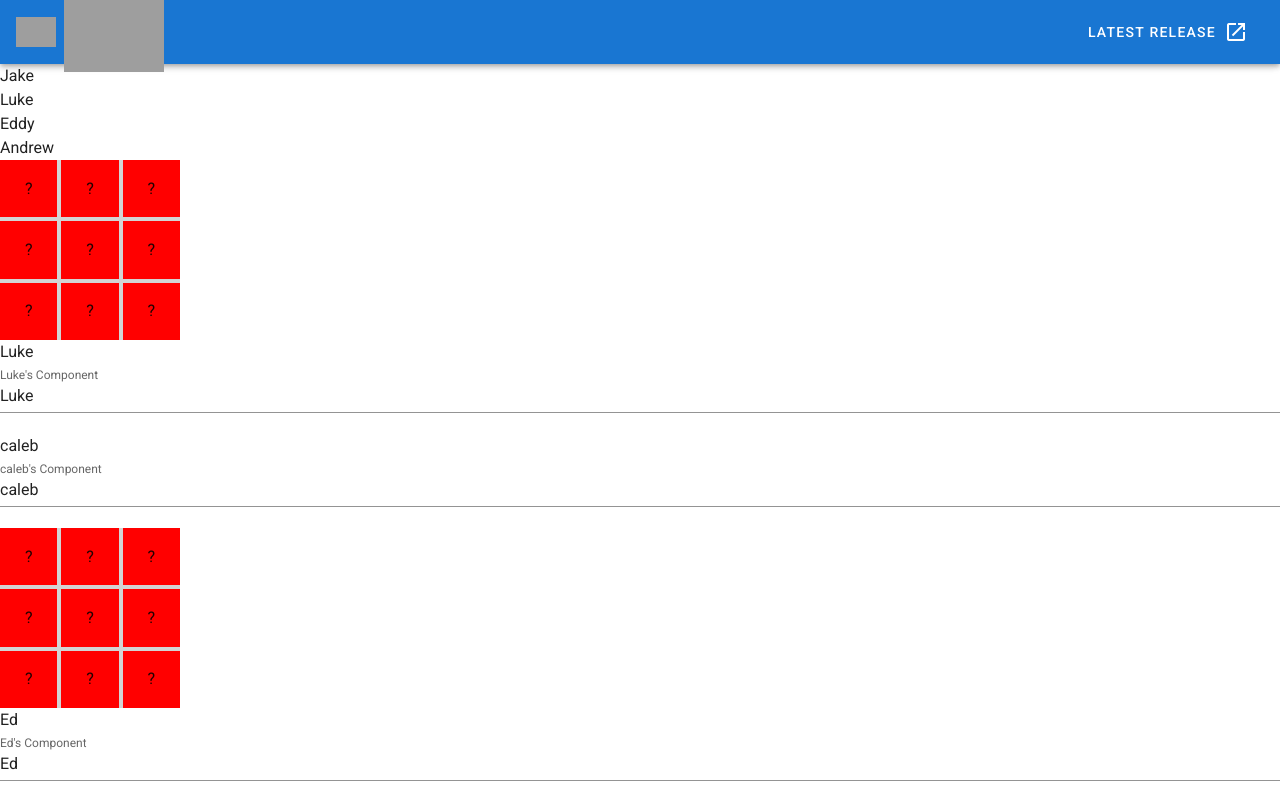
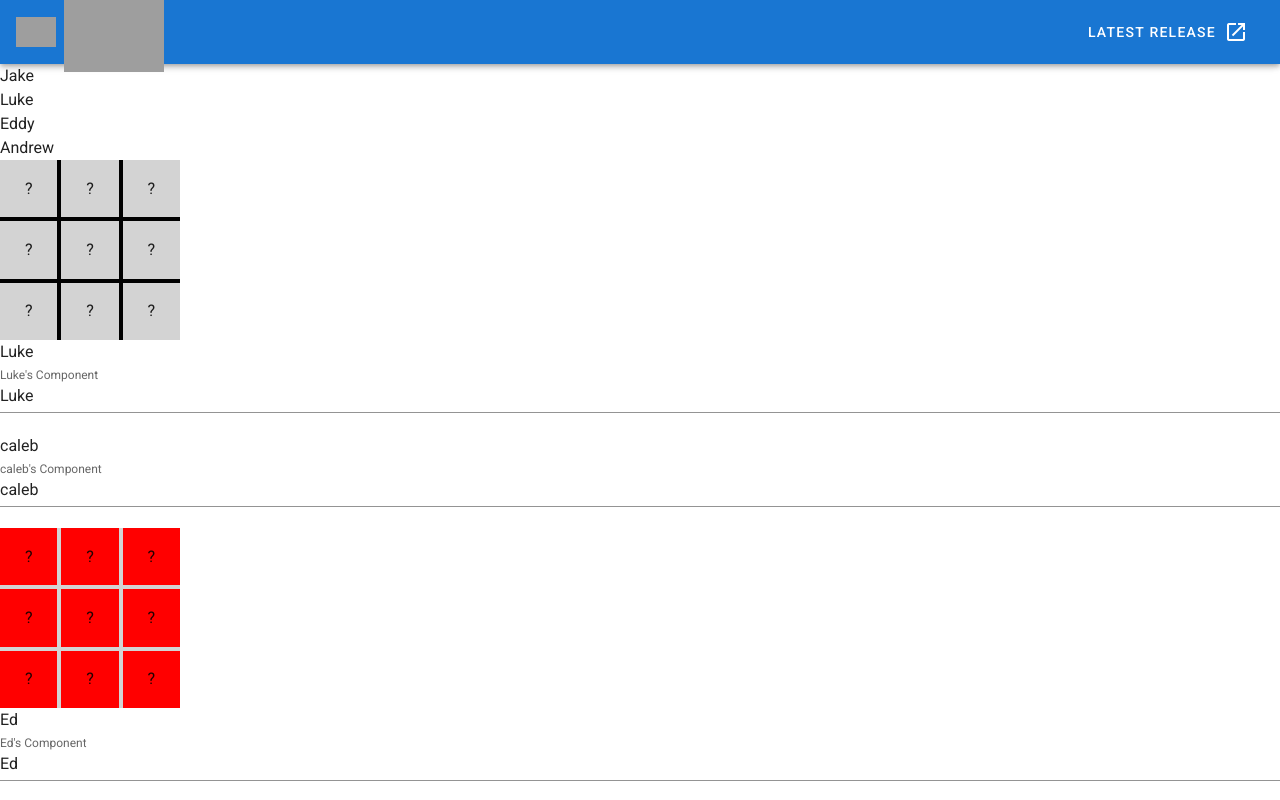
Before and after one commit to justdoityourself/tuesday-7-app, a Vue app: page / in a window 1280 px wide. Shown: the top 800 px of the page. Built offline with nearby package versions, Linux system fonts and the light colour scheme; grey boxes are pictures that could not be loaded.

Commit message:
Update Luke.vue

```diff
--- a/src/components/Luke.vue
+++ b/src/components/Luke.vue
@@ -1,16 +1,21 @@
 <template>
+
     <div>
-       <div class=gvt style='--gg:4px;--gr:1fr 1fr 1fr;--gc:1fr 1fr 1fr;width:180px;height:180px;background:lightgrey;'>
+
+      <!--<p>Luke's</p>-->
+      <!--<h3>Luke's</h3>-->
+       <div class=gvt style='--gg:4px;--gr:1fr 1fr 1fr;--gc:1fr 1fr 1fr;width:180px;height:180px;background:black;'>
           <template v-for="(item, index) in board">
-            <div v-if='item.x' :key=index class=gvt style='--gr:1fr;--gc:1fr;background:blue;'>X</div>
-            <div v-else-if='item.o' :key=index class=gvt style='--gr:1fr;--gc:1fr;background:green;'>O</div>
-            <div @click=turn(item) v-else :key=index class=gvt style='--gr:1fr;--gc:1fr;background:red;'>?</div>
+            <div v-if='item.x' :key=index class=gvt style='--gr:1fr;--gc:1fr;background:darkred ;'>X</div>
+            <div v-else-if='item.o' :key=index class=gvt style='--gr:1fr;--gc:1fr;background:darkgreen;'>O</div>
+            <div @click=turn(item) v-else :key=index class=gvt style='--gr:1fr;--gc:1fr;background:lightgrey;'>?</div>
           </template>
         </div>
 
         <div>{{name}}</div>
         <v-text-field v-model="name" label="Luke's Component"></v-text-field>
     </div>
+
 </template>
 
 <script>
@@ -21,7 +26,7 @@ export default {
     [
       {o:false,x:false},{o:false,x:false},{o:false,x:false},
       {o:false,x:false},{o:false,x:false},{o:false,x:false},
-      {o:false,x:false},{o:false,x:false},{o:false,x:false}
+      {o:false,x:false},{o:false,x:false},{o:false,x:false},
     ],
     x_or_o_turn:0,
     turn(item)
```
